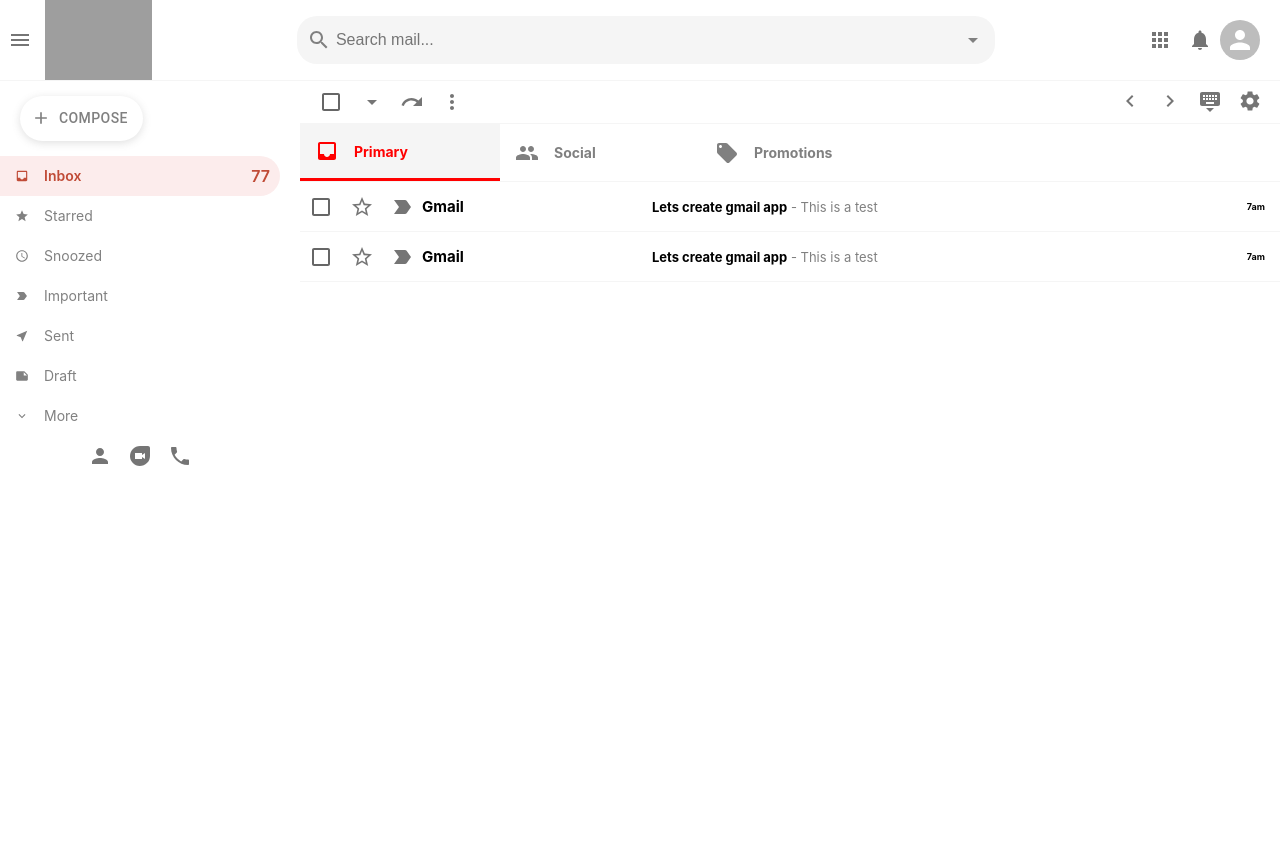
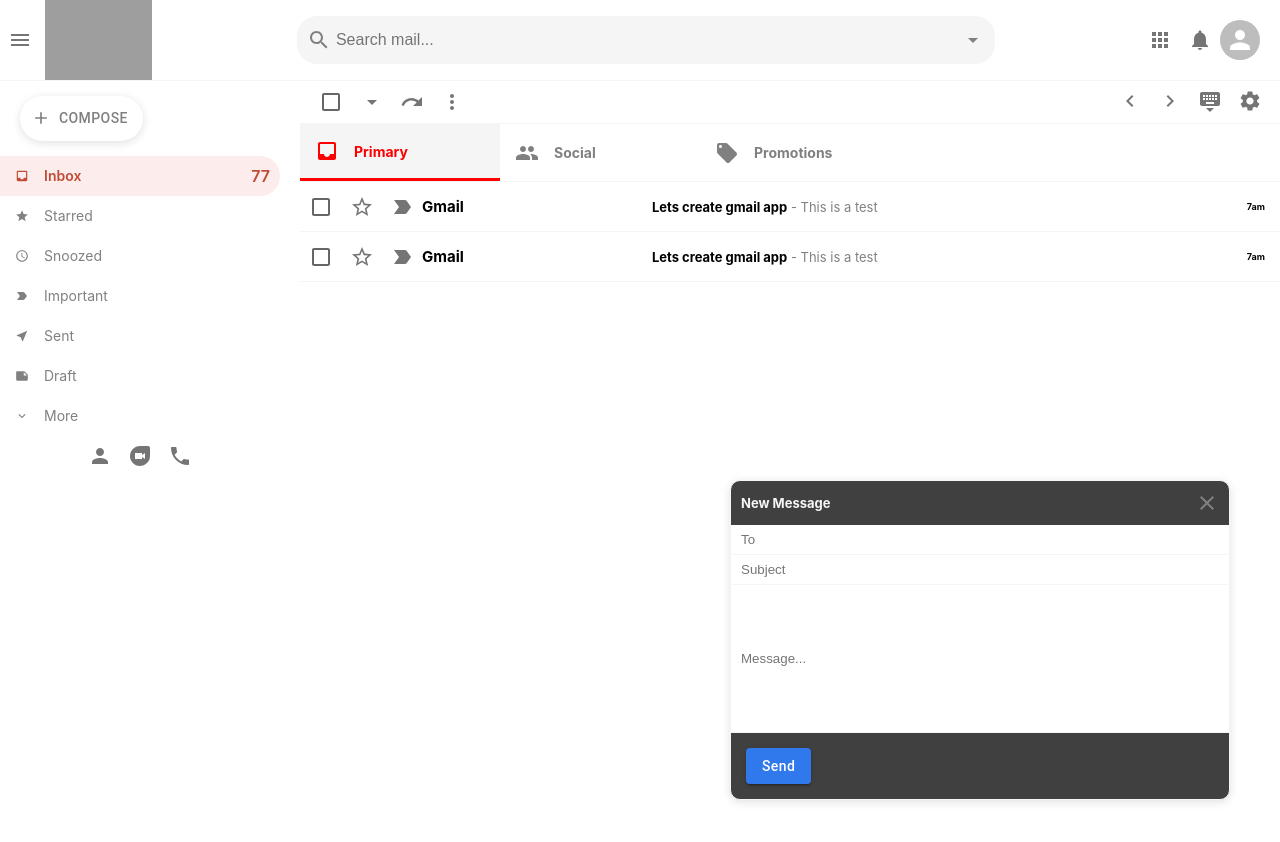
Before and after one commit to codetophel/gmail-clone-built-with-redux, a React (Create React App) app: page / in a window 1280 px wide. Both pictures are taken after a click on the button "COMPOSE". Shown: the top 842 px of the page. Built offline with nearby package versions, Linux system fonts and the light colour scheme; grey boxes are pictures that could not be loaded.

Commit message:
- used react hook form for form validation - used redux to toggle the sendmail modal

```diff
--- a/package.json
+++ b/package.json
@@ -5,6 +5,7 @@
   "dependencies": {
     "@emotion/react": "^11.10.5",
     "@emotion/styled": "^11.10.5",
+    "@hookform/error-message": "^2.0.1",
     "@mui/icons-material": "^5.10.9",
     "@mui/material": "^5.10.13",
     "@reduxjs/toolkit": "^1.9.0",
--- a/src/App.js
+++ b/src/App.js
@@ -4,9 +4,13 @@
 import Sidebar from './components/layout/sidebar/Sidebar';
 import EmailList from './components/layout/email/EmailList';
 import Mail from './components/layout/email/Mail';
+import SendMail from './SendMail';
+import { selectSendMessageIsOpen } from './features/mailSlice';
 import './App.css';
+import { useSelector } from 'react-redux';
 
 function App() {
+  const sendMessageIsOpen = useSelector(selectSendMessageIsOpen);
   return (
     <Router>
       <div className='App'>
@@ -18,6 +22,7 @@
             <Route path='/' element={<EmailList />} />
           </Routes>
         </div>
+        {sendMessageIsOpen && <SendMail />}
       </div>
     </Router>
   );
--- /dev/null
+++ b/src/SendMail.css
@@ -0,0 +1,61 @@
+.sendmail {
+  position: absolute;
+  bottom: 0;
+  right: 50px;
+  background: #404040;
+  height: 40%;
+  width: 40%;
+  max-width: 500px;
+  display: flex;
+  flex-direction: column;
+  border: 1px solid whitesmoke;
+  border-radius: 10px;
+  box-shadow: rgba(99, 99, 99, 0.2) 0px 2px 8px 0px;
+}
+
+.sendmail-header {
+  display: flex;
+  justify-content: space-between;
+  align-items: center;
+  padding: 10px;
+  color: grey;
+}
+
+.sendmail-header > h3 {
+  color: whitesmoke;
+  font-size: 13px;
+}
+
+.sendmail-send {
+  background: #3079ed !important;
+  text-transform: capitalize !important;
+  margin: 15px !important;
+}
+
+.sendmail-close {
+  cursor: pointer;
+}
+
+.sendmail > form {
+  display: flex;
+  flex: 1;
+  flex-direction: column;
+}
+
+.sendmail > form > input {
+  padding: 10px;
+  border: none;
+  outline: none;
+  border-bottom: 1px solid whitesmoke;
+  height: 30px;
+}
+
+.sendmail-message {
+  flex: 1;
+}
+.sendmail-error {
+  color: red;
+  background: white;
+  text-align: right;
+  padding: 2px;
+}
--- /dev/null
+++ b/src/SendMail.js
@@ -0,0 +1,80 @@
+import { Close } from '@mui/icons-material';
+import { Button } from '@mui/material';
+import { useForm } from 'react-hook-form';
+import { ErrorMessage } from '@hookform/error-message';
+import './SendMail.css';
+import { useDispatch } from 'react-redux';
+import { closeSendMessage } from './features/mailSlice';
+
+const SendMail = () => {
+  const dispatch = useDispatch(closeSendMessage);
+  const {
+    register,
+    formState: { errors },
+    handleSubmit,
+  } = useForm();
+
+  const onSubmit = (formData) => {
+    console.log(formData);
+  };
+  return (
+    <div className='sendmail'>
+      <div className='sendmail-header'>
+        <h3>New Message</h3>
+        <Close
+          className='sendmail-close'
+          onClick={() => dispatch(closeSendMessage())}
+        />
+      </div>
+
+      <form onSubmit={handleSubmit(onSubmit)}>
+        <input
+          type='text'
+          placeholder='To'
+          {...register('to', { required: 'To is required!' })}
+        />
+        <ErrorMessage
+          errors={errors}
+          name='to'
+          render={({ message }) => <p className='sendmail-error'>{message}</p>}
+        />
+
+        <input
+          type='text'
+          {...register('subject', { required: 'Subject is required!' })}
+          placeholder='Subject'
+        />
+        <ErrorMessage
+          errors={errors}
+          name='subject'
+          render={({ message }) => <p className='sendmail-error'>{message}</p>}
+        />
+
+        <input
+          {...register('message', { required: 'Message is required!' })}
+          type='text'
+          placeholder='Message...'
+          className='sendmail-message'
+        />
+        <ErrorMessage
+          errors={errors}
+          name='message'
+          render={({ message }) => <p className='sendmail-error'>{message}</p>}
+        />
+
+        <div className='sendmail-options'>
+          <Button
+            className='sendmail-send'
+            variant='contained'
+            color='primary'
+            type='submit'
+          >
+            Send
+          </Button>
+        </div>
+      </form>
+    </div>
+  );
+};
+
+export default SendMail;
--- a/src/components/layout/sidebar/Sidebar.js
+++ b/src/components/layout/sidebar/Sidebar.js
@@ -13,13 +13,17 @@
 import LabelImportantIcon from '@mui/icons-material/LabelImportant';
 import SidebarOptions from './SidebarOptions';
 import './Sidebar.css';
+import { useDispatch } from 'react-redux';
+import { openSendMessage } from '../../../features/mailSlice';
 
 const Sidebar = () => {
+  const dispatch = useDispatch(openSendMessage);
   return (
     <div className='Sidebar'>
       <Button
         startIcon={<AddIcon fontSize='large' />}
         className='sidebar-compose'
+        onClick={() => dispatch(openSendMessage())}
       >
         COMPOSE
       </Button>
```
Also changed, not shown: 1 other file (tests, documents, lock files or other folders).
